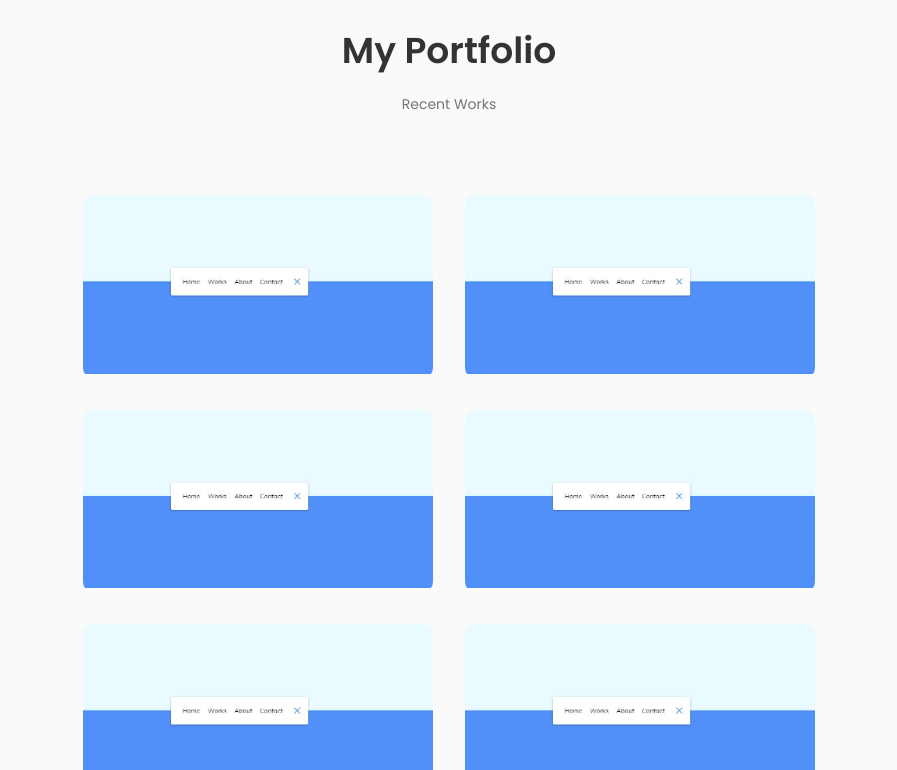
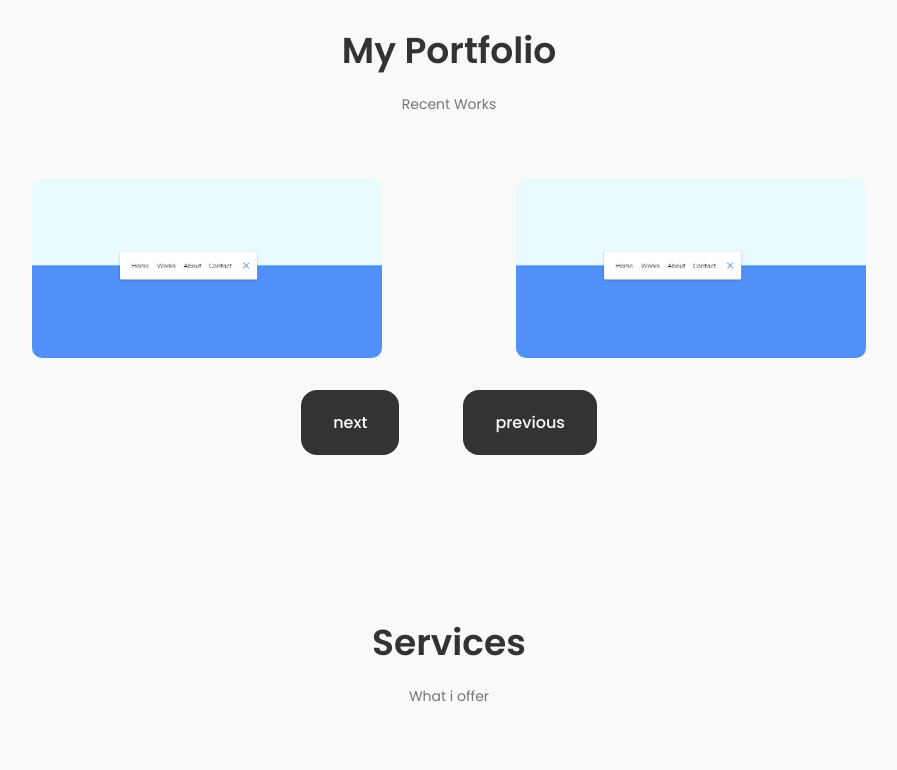
Before and after one commit to Mahmoud-Saadaoui/portfolio, a React (Create React App) app: page / in a window 1280 px wide. Shown: the part 2000-2770 px from the top of the page, without its empty margins (191-1088 px from the left). Built offline with nearby package versions, Linux system fonts and the light colour scheme.

Commit message:
implementing react slick

```diff
--- a/package.json
+++ b/package.json
@@ -11,6 +11,8 @@
     "react": "^18.2.0",
     "react-dom": "^18.2.0",
     "react-scripts": "5.0.1",
+    "react-slick": "^0.29.0",
+    "slick-carousel": "^1.8.1",
     "web-vitals": "^2.1.4"
   },
   "scripts": {
--- a/src/components/portfolio/Portfolio.jsx
+++ b/src/components/portfolio/Portfolio.jsx
@@ -1,25 +1,75 @@
-import React from 'react'
-import './portfolio.css'
-import SectionTitle from '../section-title/SectionTitle'
-import ProjectCard from './ProjectCard'
+import React, { useRef } from "react";
+import "./portfolio.css";
+import SectionTitle from "../section-title/SectionTitle";
+import ProjectCard from "./ProjectCard";
+import "slick-carousel/slick/slick.css";
+import "slick-carousel/slick/slick-theme.css";
+import Slider from "react-slick";
+
 
 function Portfolio() {
+
+  const arrowRef = useRef(null)
+
+  const settings = {
+    // className: "center",
+    // centerMode: true,
+    arrows: false,
+    dots: false,
+    infinite: true,
+    speed: 500,
+    slidesToShow: 2,
+    slidesToScroll: 2,
+    responsive: [
+      {
+        breakpoint: 900,
+        settings: {
+          slidesToShow: 1,
+          slidesToScroll: 1,
+        }
+      },
+      {
+        breakpoint: 768,
+        settings: {
+          slidesToShow: 1,
+          slidesToScroll: 1,
+        }
+      },
+      {
+        breakpoint: 576,
+        settings: {
+          slidesToShow: 1,
+          slidesToScroll: 1
+        }
+      },
+      {
+        breakpoint: 350,
+        settings: {
+          slidesToShow: 1,
+          slidesToScroll: 1
+        }
+      }
+    ]
+  };
   return (
-    <div className='portfolio section' id='portfolio'>
-      <SectionTitle
-        title = 'My Portfolio'
-        subtitle = 'Recent Works'
-      />
+    <div className="portfolio section" id="portfolio">
+      <SectionTitle title="My Portfolio" subtitle="Recent Works" />
       <div className="portfolio_container container">
-        <ProjectCard/>
-        <ProjectCard/>
-        <ProjectCard/>
-        <ProjectCard/>
-        <ProjectCard/>
-        <ProjectCard/>
+        <Slider ref={arrowRef} {...settings}>
+          <ProjectCard />
+          <ProjectCard />
+          <ProjectCard />
+          <ProjectCard />
+          <ProjectCard />
+          <ProjectCard />
+        </Slider>
+        <div className="btns">
+          <button onClick={()=> arrowRef.current.slickPrev()} className="button btn">next</button>
+          <button onClick={()=> arrowRef.current.slickNext()} className="button btn">previous</button>
+        </div>
       </div>
     </div>
-  )
+  );
 }
 
-export default Portfolio
+export default Portfolio;
--- a/src/components/portfolio/portfolio.css
+++ b/src/components/portfolio/portfolio.css
@@ -1,19 +1,3 @@
-/* .portfolio {
-    margin: 0;
-    display: flex;
-    align-items: center;
-    justify-content: center;
-    height: 100vh;
-    background-color: #212121;
-} */
-.portfolio_container {
-    display: flex;
-    align-items: center;
-    flex-wrap: wrap;
-    justify-content: center;
-}
-
-
 @import url(https://fonts.googleapis.com/css?family=Raleway);
 .project_card {
     width: 350px;
@@ -22,11 +6,16 @@
     border-radius: 10px;
     position: relative;
     overflow: hidden;
-     margin: var(--mb-1);
+    margin: auto;
 }
 
 .project_card img {
     width: 100%;
+    transition: all 0.3s ease-in-out;
+}
+
+.project_card:hover img {
+    opacity: 0.3;
 }
 
 .project_card:before {
@@ -88,3 +77,11 @@
     opacity: 1;
     transition-delay: 0.3s;
 }
+.btns {
+    display: flex;
+    align-items: center;
+    justify-content: center;
+}
+.btn {
+    margin: var(--mb-2);
+}
```
Also changed, not shown: 1 other file (tests, documents, lock files or other folders). Lines whose indentation alone changed are shown as unchanged.
